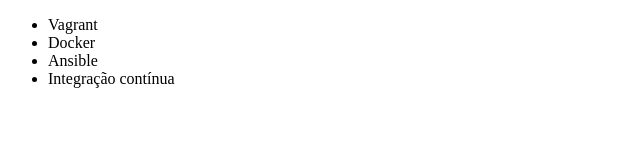
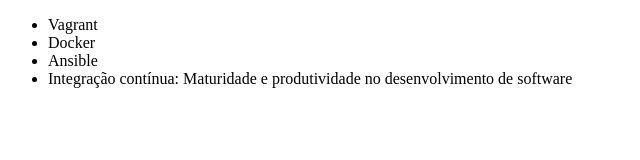
Before and after one commit to The-ivo/alura-git, a plain HTML site: page index.html in a window 1280 px wide. Shown: the whole page, without its empty margins (0-640 px from the left). Drawn offline with Linux system fonts and the light colour scheme.

Commit message:
renomeando curso de integração continua

```diff
--- a/index.html
+++ b/index.html
@@ -9,7 +9,7 @@
             <li>Vagrant</li>
             <li>Docker</li>
             <li>Ansible</li>
-            <li>Integração contínua</li>
+            <li>Integração contínua: Maturidade e produtividade no desenvolvimento de software</li>
         </ul>
     </body>
 </html>
```
